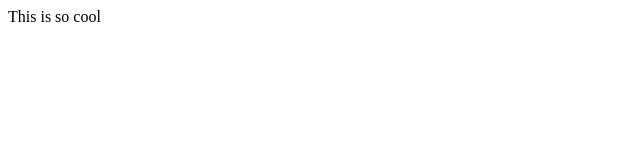
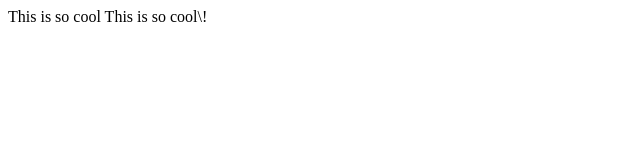
Before and after one commit to wubstepper/dicksout, a plain HTML site: page index.html in a window 1280 px wide. Shown: the whole page, without its empty margins (0-640 px from the left). Drawn offline with Linux system fonts and the light colour scheme.

Commit message:
Did I fix something?

```diff
--- a/index.html
+++ b/index.html
@@ -1 +1,2 @@
 <html>This is so cool</html>
+<html>This is so cool\!</html>
```
